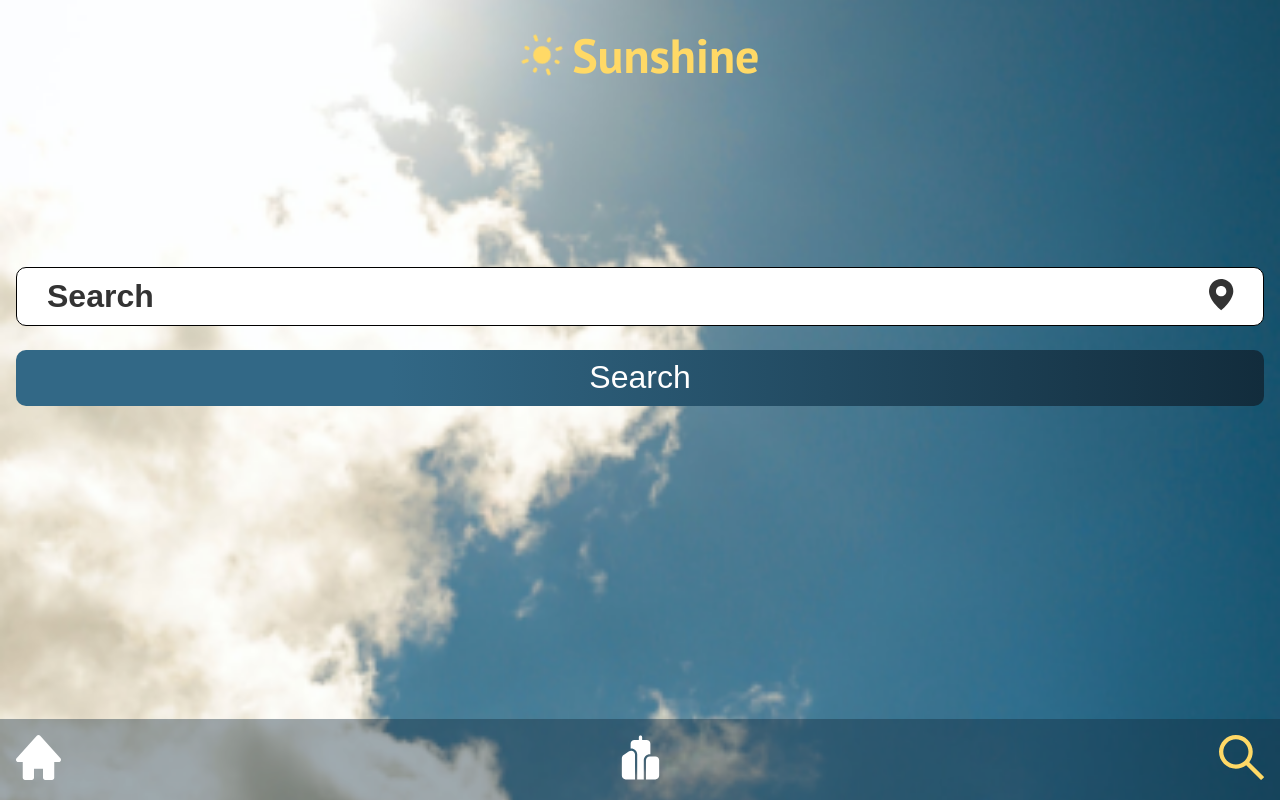
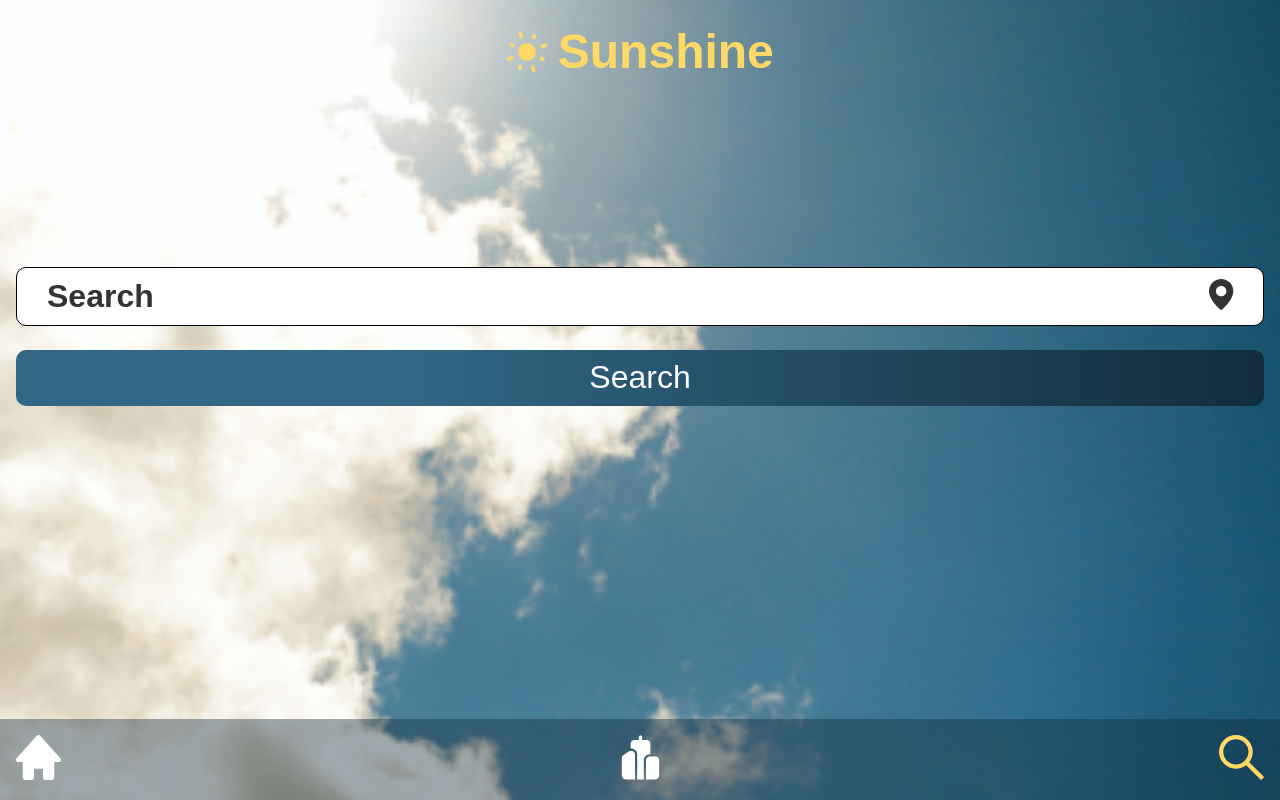
Before and after one commit to LyriCaGitHubber/sunshine, a React (Vite) app: page /search in a window 1280 px wide. Built offline with nearby package versions, Linux system fonts and the light colour scheme.

Commit message:
💄 Add font file and import in globals

```diff
--- a/src/app/globals.css
+++ b/src/app/globals.css
@@ -1,4 +1,7 @@
-@import url('https://fonts.googleapis.com/css2?family=PT+Sans:wght@400;700&display=swap');
+@font-face {
+  font-family: 'PT Sans', sans-serif;
+  font-weight: 400;
+}
 
 *,
 *::before,
```
Also changed, not shown: src/app/assets/font/PTSans-Regular.ttf (added).
